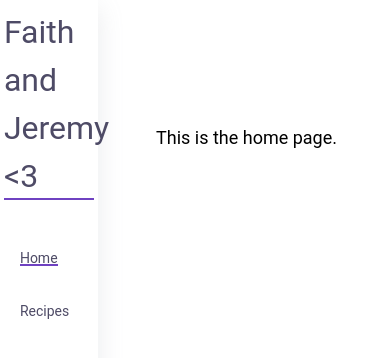
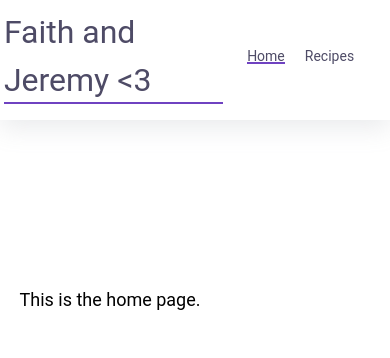
Before and after one commit to faithcdale/faithdale.github.io, a plain HTML site: page index.html in a window 390 px wide. Drawn offline with Linux system fonts and the light colour scheme.

Commit message:
adjusting navigation css for phone screens

```diff
--- a/navigation.css
+++ b/navigation.css
@@ -2,6 +2,7 @@
   padding: 1vh 1vw;
   width: 100vw;
   height: 12vh;
+  min-height: 120px;
   box-sizing: border-box;
   background-color: #fff;
   box-shadow: rgba(149, 157, 165, 0.2) 0px 8px 24px;
@@ -94,6 +95,9 @@
   color: var(--bodyTextColor);
   position: relative;
 }
+.nav-ul-wrapper{
+  padding-right: 2rem;
+}
 .main-content{
     width: 90vw;
     padding-top: 20vh;
@@ -124,30 +128,6 @@
 }
 @media screen and (max-width: 40rem) {
     #navigation {
-      width: 25vw;
-      height: 100vh;
-    }
-    #navigation .nav-name {
-      padding: 0 0 2rem 0;
-    }
-    #navigation .nav-container {
-      display: inline-block;
-    }
-    #navigation .nav-ul {
-      display: inline-block;
-    }
-    #navigation .nav-li {
-      padding: 1rem;
-    }
-    .main-content{
-      width: 80vw;
-      padding-top: 15vh;
-      padding-left: 20vw;
-      align-items: center;
-      font-size: large;
-      float: right;
-    }
-    .profile_pic{
-      width: 10rem;
+      position: relative;
     }
 }
```
